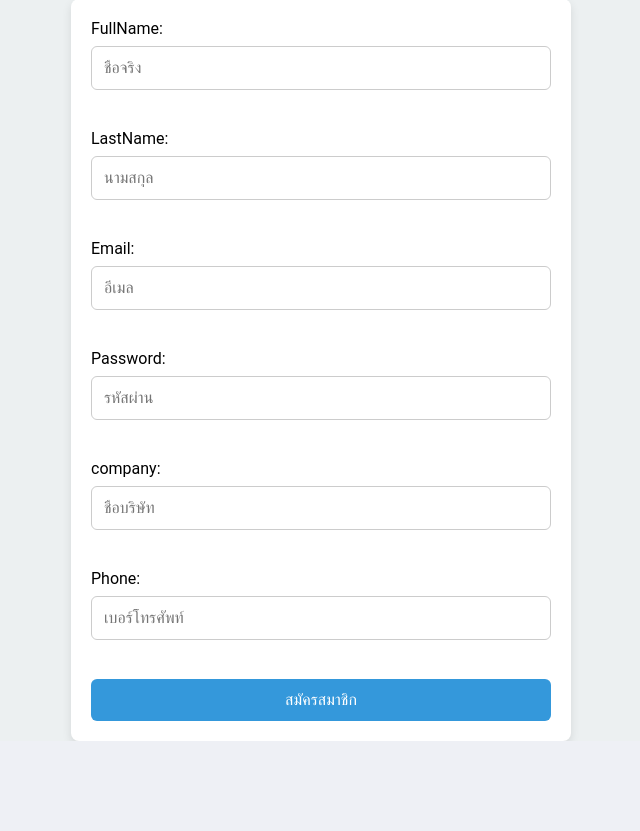
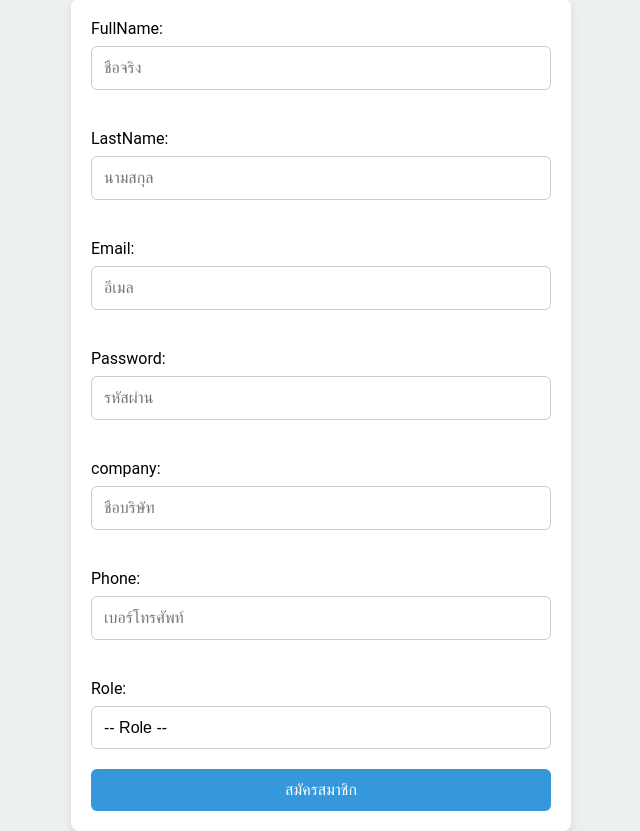
Before and after one commit to phutthakal/bidding, a PHP site: page /supplier_register.php in a window 1280 px wide. Shown: the part 169-1000 px from the top of the page, without its empty margins (319-959 px from the left). Before the commit the page ends 910 px from the top, so only its background shows below. Run offline with PHP 8.4, Linux system fonts and the light colour scheme.

Commit message:
เพิ่มเลือกrole

```diff
--- a/public/css/supplier_register.css
+++ b/public/css/supplier_register.css
@@ -25,6 +25,25 @@ form {
     margin: 0 auto;
     display: block;
     margin-top: 20px; /* เพิ่มระยะห่างด้านบนให้กับฟอร์ม */
+}
+
+form select {
+  width: 100%;
+  padding: 12px;
+  margin-bottom: 20px;
+  border-radius: 6px;
+  border: 1px solid #ccc;
+  font-size: 1rem;
+  background-color: white;
+  appearance: none;         /* ตัดสไตล์ default บาง browser */
+  -webkit-appearance: none; /* สำหรับ Safari */
+  -moz-appearance: none;    /* สำหรับ Firefox */
+}
+
+form select:focus {
+  border-color: #3498db;
+  box-shadow: 0 0 8px rgba(52, 152, 219, 0.5);
+  outline: none;
 }
 
 /* Form input fields */
@@ -79,47 +98,3 @@ h2{
   font-size: 2rem;
   color: #2c3e50;
 }
-
-/* Navbar
-.navbar {
-    background-color: #FFF;
-    display: flex;
-    align-items: center;
-    height: 80px;
-    padding: 20px 20px;
-  }
-
-  .navbar-logo {
-    height: 100%;
-    flex: 0 0 auto;
-  }
-
-  .navbar-logo img {
-    height: 100%;
-    width: auto;
-    object-fit: contain;
-  }
-
-  .navbar-menu {
-    display: flex;
-    list-style: none;
-    margin-left: auto;
-  }
-
-  .navbar-item {
-    margin-left: 20px;
-  }
-
-  .navbar-link {
-    display: block;
-    color: black;
-    text-decoration: none;
-    font-size: 1rem;
-    padding: 30px 30px;
-    border-radius: 6px;
-    transition: background-color 0.2s;
-  }
-
-  .navbar-link:hover {
-    background-color: #2980b9;
-  } */
--- a/public/index.php
+++ b/public/index.php
@@ -58,7 +58,7 @@ $user = $_SESSION['user'] ?? null;
   <!-- ฟุตเตอร์ -->
   <footer class="main-footer">
     <hr>
-    <small class="footer-text">&copy; <?= date('Y'); ?> ระบบประมูล | พัฒนาโดยทีมคุณ 💻</small>
+    <small class="footer-text">&copy; <?= date('Y'); ?> ระบบประมูล | พัฒนาโดยทีม IT 💻</small>
   </footer>
 
 </body>
--- a/public/supplier_register.php
+++ b/public/supplier_register.php
@@ -10,9 +10,10 @@ if ($_SERVER['REQUEST_METHOD'] === 'POST') {
   $password = $_POST['password'] ?? '';
   $company = $_POST['company'] ?? '';
   $phone = $_POST['phone'] ?? '';
-  $role = 'seller';
+  $role = $_POST['role'] ?? '';
+  // $role = 'seller';
 
-  if ($first_name && $last_name && $email && $password && $company) {
+  if ($first_name && $last_name && $email && $password && $company && $role) {
     // ตรวจอีเมลซ้ำ
     $stmt = $pdo->prepare("SELECT id FROM users WHERE email = ?");
     $stmt->execute([$email]);
@@ -59,6 +60,12 @@ if ($_SERVER['REQUEST_METHOD'] === 'POST') {
 
   <h2>สมัครสมาชิกสำหรับผู้ขาย (Supplier)</h2>
 
+  <?php if ($error): ?>
+    <p class="error"><?= htmlspecialchars($error) ?></p>
+  <?php elseif ($success): ?>
+    <p class="success"><?= htmlspecialchars($success) ?></p>
+  <?php endif; ?>
+
   <form method="POST" action="">
     <label for="first_name">FullName:</label>
     <input type="text" name="first_name" placeholder="ชื่อจริง" required><br>
@@ -72,8 +79,17 @@ if ($_SERVER['REQUEST_METHOD'] === 'POST') {
     <input type="text" name="company" placeholder="ชื่อบริษัท" required><br>
     <label for="first_name">Phone:</label>
     <input type="text" name="phone" placeholder="เบอร์โทรศัพท์"><br>
+    <label for="role">Role:</label>
+    <select name="role" id="role" required>
+      <option value="">-- Role --</option>
+      <option value="seller">Seller</option>
+      <option value="buyer">Buyer</option>
+      <option value="admin">Admin</option>
+    </select><br>
+
     <button type="submit">สมัครสมาชิก</button>
   </form>
+
 
 </body>
 
```
